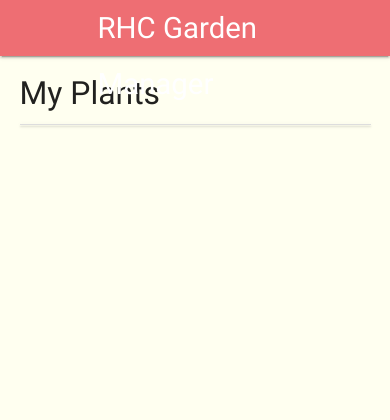
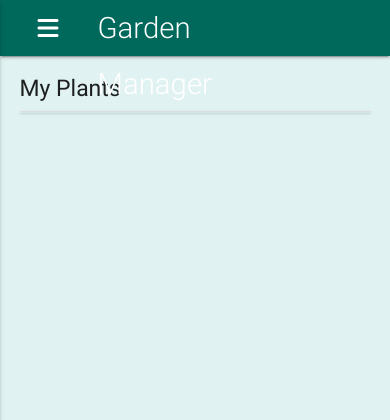
Before and after one commit to Readri205/MS3_Plant_Manager, a Flask app: page / in a window 390 px wide. Shown: the top 420 px of the page. Run offline with Flask 2, Linux system fonts and the light colour scheme; data that the repository does not hold is empty; some libraries are stand-ins or nearby versions.

Commit message:
Add hamburger menu for small screens

```diff
--- a/templates/base.html
+++ b/templates/base.html
@@ -8,18 +8,27 @@
     <link rel="stylesheet" href="{{url_for('static', filename='css/style.css')}}" type="text/css" />
     <title>RHC Garden Manager</title>
 </head>
-<body>
+<body class="teal lighten-5">
 	<header>
 		<nav>
-			<div class="nav-wrapper">
-				<a href="{{url_for('get_plants')}}" class="brand-logo">RHC Garden Manager</a>
-				<ul id="nav-mobile" class="right hide-on-med-and-down">
+			<div class="nav-wrapper teal darken-3">
+            <div class="container">
+				<a href="{{url_for('get_plants')}}" class="brand-logo flow-text">Garden Manager</a>
+                <a href="#" data-activates="mobile-demo" class="button-collapse"><i class="fas fa-bars"></i></a>
+				<ul class="right hide-on-med-and-down">
 					<li><a href="{{url_for('get_plants')}}">Home</a></li>
 					<li><a href="{{url_for('get_collections')}}">Collections</a></li>
 					<li><a href="{{url_for('add_plants')}}">Add Plants</a></li>
-                    <li><a href="{{url_for('add_collections')}}">Add Collections</a></li>
+					<li><a href="{{url_for('add_collections')}}">Add Collections</a></li>
 				</ul>
-			</div>
+				<ul class="side-nav" id="mobile-demo">
+					<li><a href="{{url_for('get_plants')}}">Home</a></li>
+					<li><a href="{{url_for('get_collections')}}">Collections</a></li>
+					<li><a href="{{url_for('add_plants')}}">Add Plants</a></li>
+					<li><a href="{{url_for('add_collections')}}">Add Collections</a></li>
+				</ul>
+            </div>
+            </div>
 		</nav>
 	</header>
     <div class="container">
@@ -33,7 +42,7 @@
         $(document).ready(function() {
             $('.collapsible').collapsible();
             $('select').material_select();
-            $('.sidenav').sidenav();
+            $('.button-collapse').sideNav();
         });
         $('.datepicker').pickadate({
             selectMonths: true, // Creates a dropdown to control month
--- a/templates/plants.html
+++ b/templates/plants.html
@@ -1,7 +1,7 @@
 {% extends 'base.html' %} {% block content %}
 
 <div class="container">
-<h4>My Plants</h4>
+<h5>My Plants</h5>
 <ul class="collapsible" data-collapsible="accordion">
     {% for plant in plants %}
     <li>
```
Also changed, not shown: README.md.
